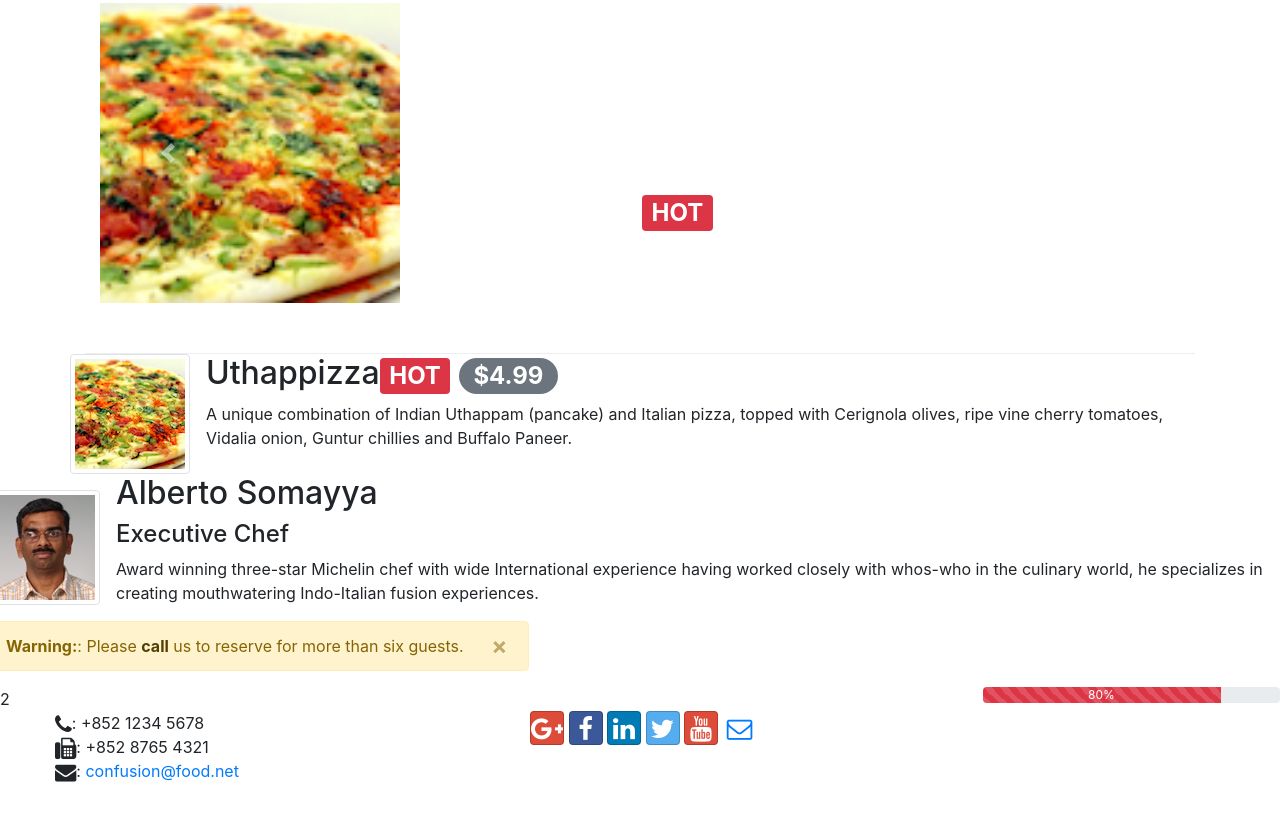
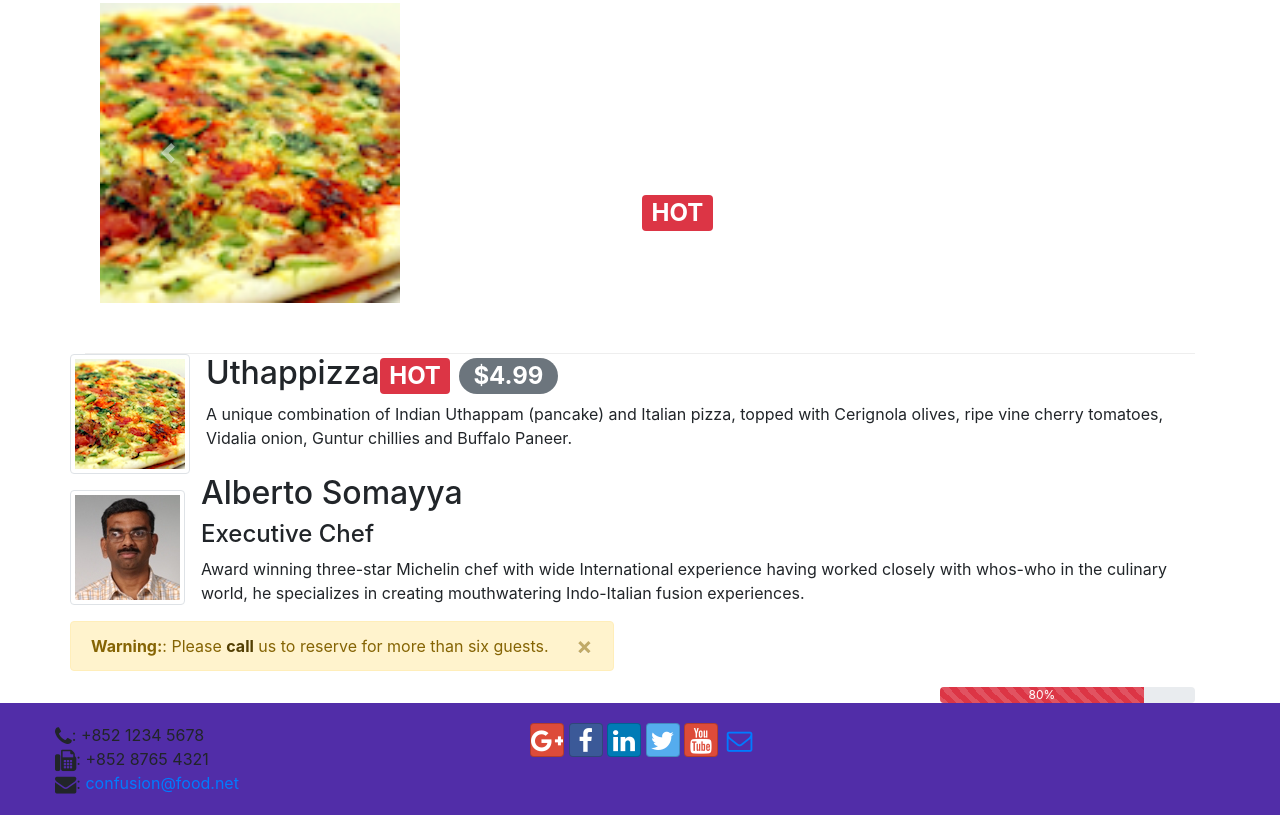
Before and after one commit to githainam/Bootstrap-Grid, a website: page Bai5.html in a window 1280 px wide. Shown: the part 343-1158 px from the top of the page. Before the commit the page ends 1126 px from the top, so only its background shows below. Drawn offline with nearby package versions, Linux system fonts and the light colour scheme.

Commit message:
Ex14-17 fix

```diff
--- a/Bai5.html
+++ b/Bai5.html
@@ -148,7 +148,6 @@
           </div>
 
       </div>
-      </div>
 
       <div class="row">
         <div class="media">
@@ -186,7 +185,7 @@
           </div>
 
       </div>
-      <div class="col col-sm col-md order-sm-first"> 2 </div>
+      <div class="col col-sm col-md order-sm-first">  </div>
 
   </div>
     </section>
--- a/style.css
+++ b/style.css
@@ -9,9 +9,9 @@
     border-bottom: 1px ridge;
     min-height:400px;
 }
-•
-.footer{
-    background-color: #c9b8ea;
+
+footer{
+    background-color: #512DA8;
     margin:0px auto;
     padding: 20px 0px 20px 0px;
 }
```
